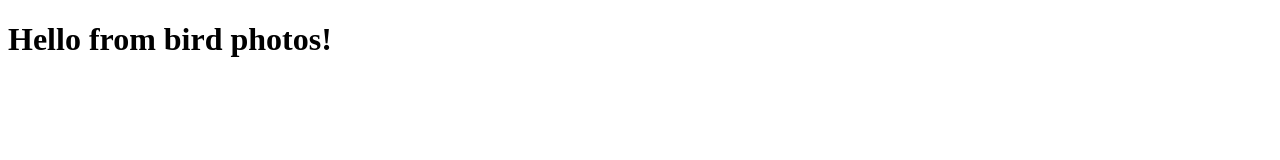
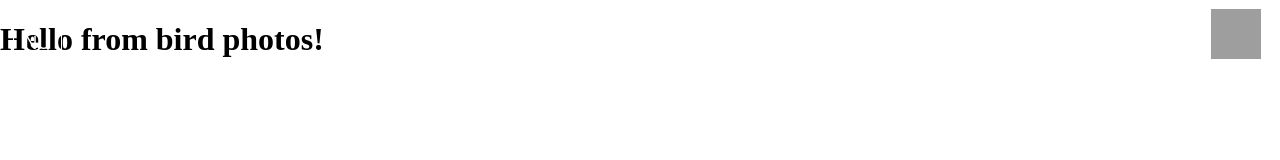
Before and after one commit to bennyrags/gatsby-portfolio, a Gatsby site: page /photos/birds in a window 1280 px wide. Built offline with nearby package versions, Linux system fonts and the light colour scheme; Gatsby itself is replaced by a stand-in of ours; grey boxes are pictures that could not be loaded.

Commit message:
layout to gallery pages ;

```diff
--- a/src/pages/photos/birds/index.js
+++ b/src/pages/photos/birds/index.js
@@ -1,8 +1,12 @@
 import React from 'react';
+import Layout from '../../../components/layout'
+
 
 const birdsPhotos = () => {
     return (
-        <h1>Hello from bird photos!</h1>
+        <Layout>
+            <h1>Hello from bird photos!</h1>
+        </Layout>
     )
 
 }
```
Also changed, not shown: src/pages/photos/winter/index.js (+5 -3 lines).
